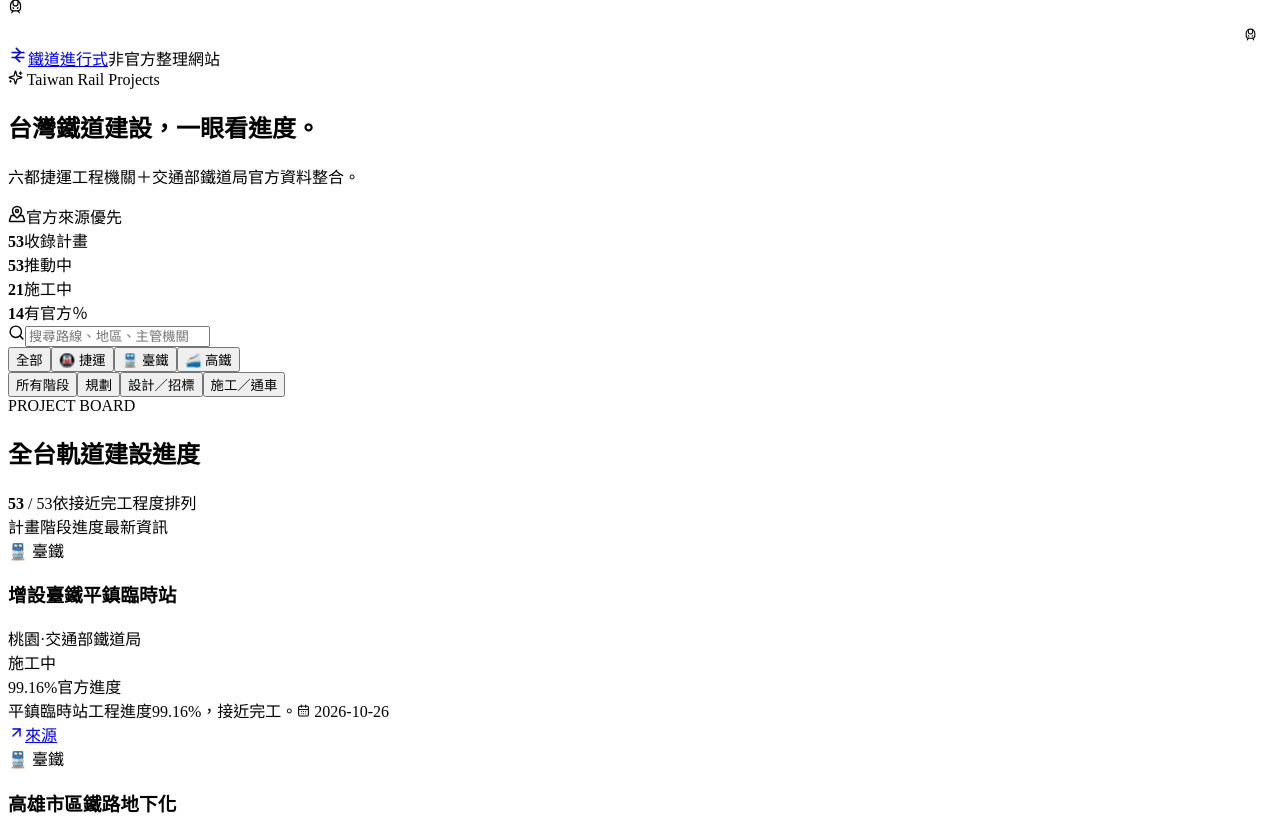
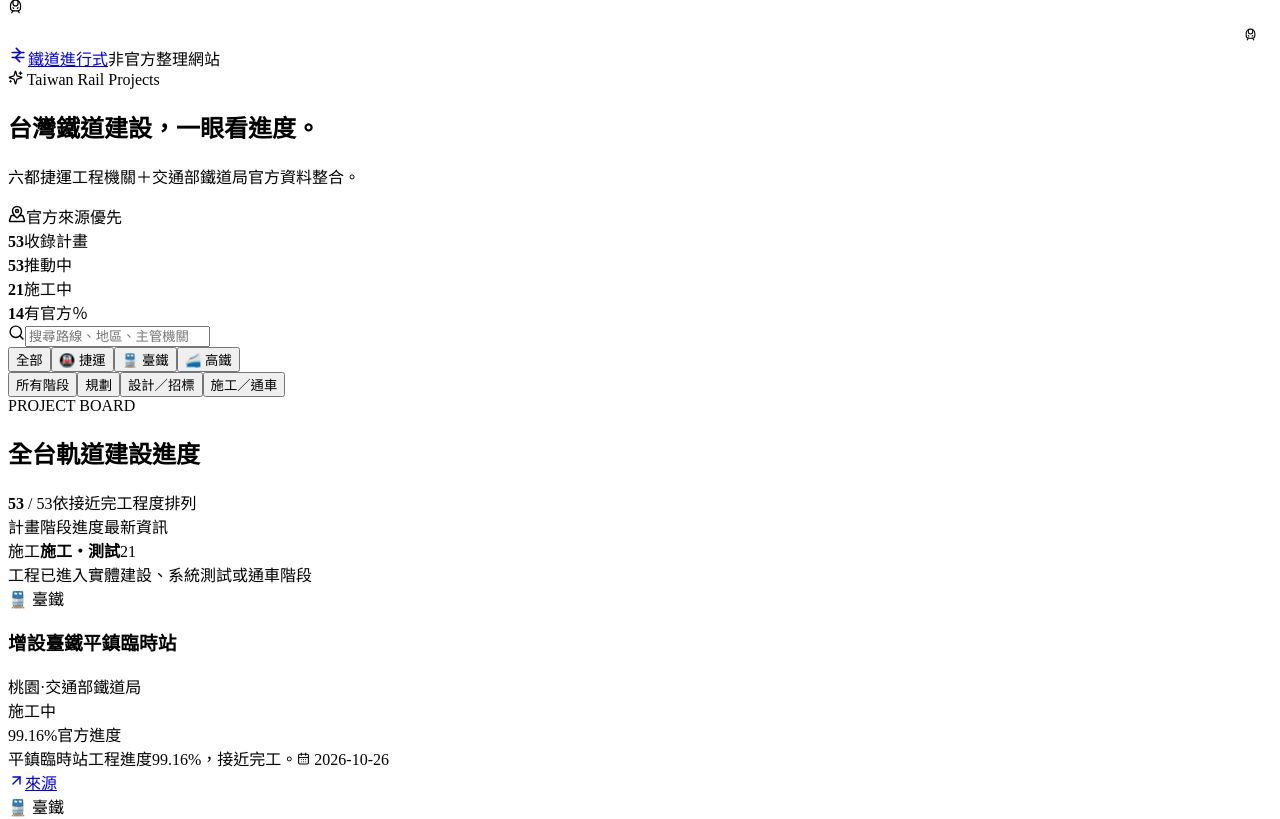
Before and after one commit to k1vink1vin/railway-in-progress-tw, a React (Vite) app: page / in a window 1280 px wide. Shown: the top 819 px of the page. Built offline with nearby package versions, Linux system fonts and the light colour scheme; the HTML template or start-up script is replaced by a standard one.

Commit message:
feat: group projects with sticky station-style stage headers

```diff
--- a/src/App.tsx
+++ b/src/App.tsx
@@ -21,6 +21,7 @@
 import type { ProjectPhase, ProjectType, RailwayProject } from './types'
 
 type StageFilter = 'all' | 'planning' | 'design' | 'construction'
+type StageGroupKey = Exclude<StageFilter, 'all'>
 
 const phaseOrder: ProjectPhase[] = [
   'feasibility',
@@ -55,6 +56,38 @@
   planning: ['feasibility', 'comprehensive-planning'],
   design: ['approved', 'design', 'tender'],
   construction: ['construction', 'testing', 'operating'],
+}
+
+const stageGroups: Array<{
+  key: StageGroupKey
+  title: string
+  subtitle: string
+  short: string
+}> = [
+  {
+    key: 'construction',
+    title: '施工・測試',
+    subtitle: '工程已進入實體建設、系統測試或通車階段',
+    short: '施工',
+  },
+  {
+    key: 'design',
+    title: '設計・招標',
+    subtitle: '核定後進入設計、招標與開工準備',
+    short: '設計',
+  },
+  {
+    key: 'planning',
+    title: '規劃・審議',
+    subtitle: '可行性研究、綜合規劃與中央審議階段',
+    short: '規劃',
+  },
+]
+
+function stageGroupFor(project: RailwayProject): StageGroupKey {
+  if (stageMap.construction.includes(project.phase)) return 'construction'
+  if (stageMap.design.includes(project.phase)) return 'design'
+  return 'planning'
 }
 
 const completionRank: Record<ProjectPhase, number> = {
@@ -193,6 +226,41 @@
   )
 }
 
+function StageStationHeader({
+  title,
+  subtitle,
+  short,
+  count,
+}: {
+  title: string
+  subtitle: string
+  short: string
+  count: number
+}) {
+  const reduceMotion = useReducedMotion()
+
+  return (
+    <motion.div
+      className="stage-station"
+      initial={reduceMotion ? false : { opacity: 0, y: 12 }}
+      whileInView={{ opacity: 1, y: 0 }}
+      viewport={{ amount: 0.8 }}
+      transition={{ duration: 0.3, ease: 'easeOut' }}
+    >
+      <div className="stage-station-sign">
+        <span className="station-dot" />
+        <span className="station-short">{short}</span>
+        <strong>{title}</strong>
+        <span className="station-count">{count}</span>
+      </div>
+      <span className="stage-station-subtitle">{subtitle}</span>
+      <span className="station-track" aria-hidden="true">
+        <i /><i /><i />
+      </span>
+    </motion.div>
+  )
+}
+
 function ProjectRow({ project, index }: { project: RailwayProject; index: number }) {
   const reduceMotion = useReducedMotion()
   const entryX = reduceMotion ? 0 : index % 2 === 0 ? -18 : 18
@@ -309,6 +377,15 @@
       })
       .sort(compareByCompletion)
   }, [filter, stageFilter, query])
+
+  const grouped = useMemo(() => {
+    return stageGroups
+      .map((group) => ({
+        ...group,
+        projects: filtered.filter((project) => stageGroupFor(project) === group.key),
+      }))
+      .filter((group) => group.projects.length > 0)
+  }, [filtered])
 
   const stats = useMemo(() => {
     const active = projects.filter((project) => project.phase !== 'operating').length
@@ -445,9 +522,22 @@
           <span />
         </div>
 
-        <motion.div className="project-list" layout>
-          {filtered.map((project, index) => (
-            <ProjectRow key={project.id} project={project} index={index} />
+        <motion.div className="stage-groups" layout>
+          {grouped.map((group) => (
+            <section className="stage-group" key={group.key}>
+              <StageStationHeader
+                title={group.title}
+                subtitle={group.subtitle}
+                short={group.short}
+                count={group.projects.length}
+              />
+
+              <motion.div className="project-list" layout>
+                {group.projects.map((project, index) => (
+                  <ProjectRow key={project.id} project={project} index={index} />
+                ))}
+              </motion.div>
+            </section>
           ))}
         </motion.div>
 
```
